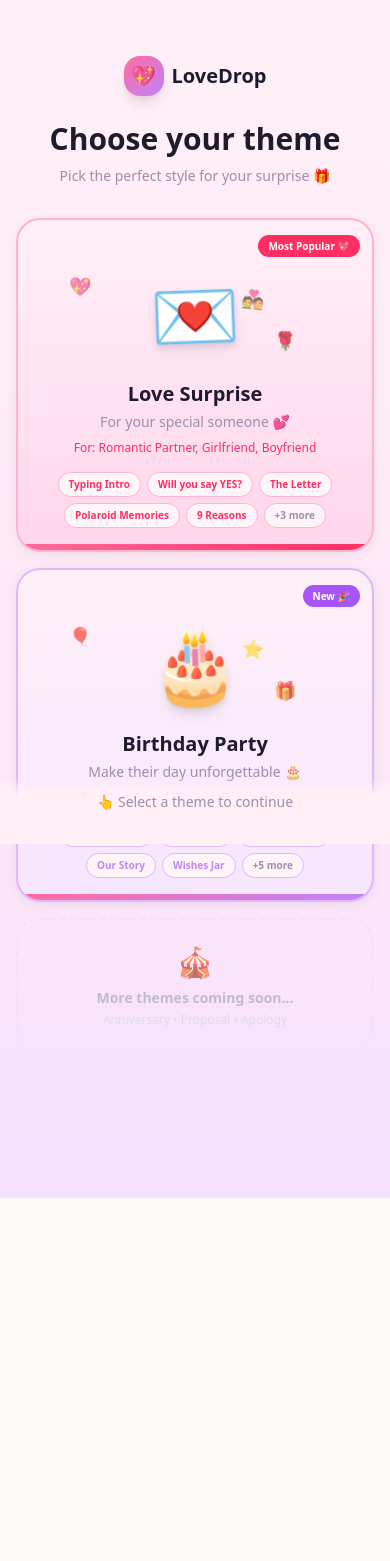
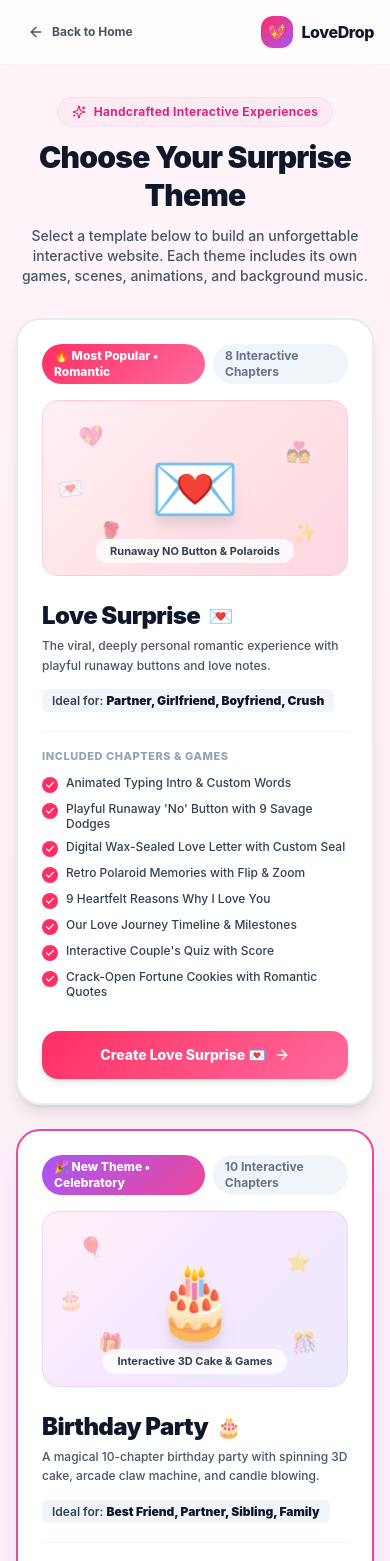
Before and after one commit to pardeep87010/LoveDrop, a Next.js app: page /create in a window 390 px wide. Shown: the top 1561 px of the page. Before the commit the page ends 1198 px from the top, so only its background shows below. Built offline with nearby package versions, Linux system fonts and the light colour scheme; no server answers; a web font is replaced by a local one.

Commit message:
feat(desktop): make ThemeSelector 2-box responsive grid and constrain birthday template on desktop

```diff
--- a/components/ThemeSelector.tsx
+++ b/components/ThemeSelector.tsx
@@ -3,290 +3,360 @@
 import React, { useState } from "react";
 import { motion, AnimatePresence } from "framer-motion";
 import { useRouter } from "next/navigation";
-import { Heart, Gift, ArrowRight, Check } from "lucide-react";
+import Link from "next/link";
+import {
+  Heart,
+  Gift,
+  ArrowRight,
+  ArrowLeft,
+  Check,
+  Sparkles,
+  Cake,
+  Music,
+  Camera,
+  Layers,
+  Star,
+  Compass,
+} from "lucide-react";
 import { soundFx } from "@/lib/soundFx";
 
-// ─── Theme Definitions ────────────────────────────────────────────────────────
-const THEMES = [
+interface ThemeOption {
+  id: "love-surprise" | "birthday-party";
+  title: "Love Surprise" | "Birthday Party";
+  tagline: string;
+  badge: string;
+  badgeGradient: string;
+  accent: string;
+  accentLight: string;
+  glowColor: string;
+  route: string;
+  emoji: string;
+  previewDecorations: string[];
+  audience: string;
+  highlights: string[];
+  scenesCount: string;
+  primaryButtonText: string;
+}
+
+const THEME_OPTIONS: ThemeOption[] = [
   {
     id: "love-surprise",
-    name: "Love Surprise",
-    tagline: "For your special someone 💕",
+    title: "Love Surprise",
+    tagline: "The viral, deeply personal romantic experience with playful runaway buttons and love notes.",
+    badge: "🔥 Most Popular • Romantic",
+    badgeGradient: "linear-gradient(135deg, #FF2E63 0%, #FF6B9D 100%)",
+    accent: "#FF2E63",
+    accentLight: "#FFF0F4",
+    glowColor: "rgba(255, 46, 99, 0.25)",
+    route: "/create/love?theme=classic-romance",
     emoji: "💌",
-    scenes: ["Typing Intro", "Will you say YES?", "The Letter", "Polaroid Memories", "9 Reasons", "Our Story", "Quiz", "Fortune Cookies"],
-    gradient: "linear-gradient(135deg, #FF6B9D 0%, #FF2E63 100%)",
-    bgGradient: "linear-gradient(180deg, #FFF0F8 0%, #FFD6EC 100%)",
-    accentColor: "#FF2E63",
-    lightBg: "#FFF5F9",
-    border: "#FFB3CC",
-    badge: "Most Popular 💖",
-    badgeBg: "#FF2E63",
-    previewEmojis: ["💌", "💖", "🌹", "💑", "🥂", "✨"],
-    targetAudience: "Romantic Partner, Girlfriend, Boyfriend",
+    previewDecorations: ["💖", "🌹", "💑", "✨", "💌"],
+    audience: "Partner, Girlfriend, Boyfriend, Crush",
+    highlights: [
+      "Animated Typing Intro & Custom Words",
+      "Playful Runaway 'No' Button with 9 Savage Dodges",
+      "Digital Wax-Sealed Love Letter with Custom Seal",
+      "Retro Polaroid Memories with Flip & Zoom",
+      "9 Heartfelt Reasons Why I Love You",
+      "Our Love Journey Timeline & Milestones",
+      "Interactive Couple's Quiz with Score",
+      "Crack-Open Fortune Cookies with Romantic Quotes",
+    ],
+    scenesCount: "8 Interactive Chapters",
+    primaryButtonText: "Create Love Surprise 💌",
   },
   {
     id: "birthday-party",
-    name: "Birthday Party",
-    tagline: "Make their day unforgettable 🎂",
+    title: "Birthday Party",
+    tagline: "A magical 10-chapter birthday party with spinning 3D cake, arcade claw machine, and candle blowing.",
+    badge: "🎉 New Theme • Celebratory",
+    badgeGradient: "linear-gradient(135deg, #A855F7 0%, #EC4899 100%)",
+    accent: "#9333EA",
+    accentLight: "#FAF5FF",
+    glowColor: "rgba(168, 85, 247, 0.25)",
+    route: "/create/birthday",
     emoji: "🎂",
-    scenes: ["Birthday Cake", "The Letter", "Claw Machine", "Our Story", "Wishes Jar", "Photo Booth", "Our Places", "Our Date", "Our Song", "Blow Candles"],
-    gradient: "linear-gradient(135deg, #FF6B9D 0%, #C084FC 100%)",
-    bgGradient: "linear-gradient(180deg, #FFF0F8 0%, #F5E6FF 100%)",
-    accentColor: "#C084FC",
-    lightBg: "#FFF5F9",
-    border: "#DDB6FD",
-    badge: "New 🎉",
-    badgeBg: "#A855F7",
-    previewEmojis: ["🎂", "🎈", "🎁", "⭐", "🎊", "💜"],
-    targetAudience: "Best Friend, Partner, Family Member",
+    previewDecorations: ["🎈", "🎁", "⭐", "🎊", "🎂"],
+    audience: "Best Friend, Partner, Sibling, Family",
+    highlights: [
+      "Interactive 3D Spinning Birthday Cake",
+      "Heart-Stamped Envelope & Birthday Note",
+      "Playable Arcade Claw Machine Game",
+      "'Our Story' Chapter Book with Spiral Binding",
+      "Magical Wishing Jar with Rising Glowing Stars",
+      "Retro Photo Booth with Instant Photo Printing",
+      "Interactive Places Map with Heart Pins",
+      "Special Date Keepsake Calendar",
+      "Spinning Vinyl Record Player with Tonearm",
+      "Microphone Breath Blow / Hold to Blow Candles",
+    ],
+    scenesCount: "10 Interactive Chapters",
+    primaryButtonText: "Create Birthday Party 🎂",
   },
 ];
 
-// ─── Theme Card Component ─────────────────────────────────────────────────────
-function ThemeCard({
-  theme,
-  isSelected,
-  onSelect,
-}: {
-  theme: (typeof THEMES)[0];
-  isSelected: boolean;
-  onSelect: () => void;
-}) {
+export default function ThemeSelector() {
+  const router = useRouter();
+  const [hoveredTheme, setHoveredTheme] = useState<string | null>(null);
+  const [selectedTheme, setSelectedTheme] = useState<string>("birthday-party");
+
+  const handleSelectAndGo = (theme: ThemeOption) => {
+    soundFx.playPop();
+    setSelectedTheme(theme.id);
+    router.push(theme.route);
+  };
+
+  return (
+    <div
+      className="min-h-screen w-full flex flex-col justify-between selection:bg-pink-100 font-sans"
+      style={{
+        background:
+          "radial-gradient(circle at 50% 0%, #FFF5F9 0%, #FDF0F6 40%, #FAF0FB 100%)",
+      }}
+    >
+      {/* ── Top Header Navigation ─────────────────────────────────────────── */}
+      <header className="w-full border-b border-pink-100/60 bg-white/70 backdrop-blur-md sticky top-0 z-40">
+        <div className="max-w-6xl mx-auto px-4 sm:px-6 lg:px-8 h-16 flex items-center justify-between">
+          <Link
+            href="/"
+            className="inline-flex items-center gap-2 text-xs sm:text-sm font-bold text-slate-600 hover:text-rose-600 transition-colors py-2 px-3 rounded-full hover:bg-pink-50/60"
+          >
+            <ArrowLeft className="w-4 h-4" />
+            <span>Back to Home</span>
+          </Link>
+
+          <Link href="/" className="flex items-center gap-2">
+            <div
+              className="w-8 h-8 rounded-xl flex items-center justify-center text-white text-base shadow-sm"
+              style={{
+                background: "linear-gradient(135deg, #FF2E63 0%, #A855F7 100%)",
+              }}
+            >
+              💖
+            </div>
+            <span className="font-extrabold text-base sm:text-lg text-slate-900 tracking-tight">
+              LoveDrop
+            </span>
+          </Link>
+
+          <div className="text-xs font-semibold px-3 py-1 rounded-full bg-pink-100/60 text-pink-700 hidden sm:block">
+            Step 1: Choose Theme
+          </div>
+        </div>
+      </header>
+
+      {/* ── Main Content Container ────────────────────────────────────────── */}
+      <main className="flex-1 max-w-6xl w-full mx-auto px-4 sm:px-6 lg:px-8 py-8 sm:py-12 flex flex-col items-center">
+        {/* Title & Description */}
+        <motion.div
+          className="text-center max-w-2xl mx-auto mb-8 sm:mb-12"
+          initial={{ opacity: 0, y: -20 }}
+          animate={{ opacity: 1, y: 0 }}
+          transition={{ duration: 0.6 }}
+        >
+          <div className="inline-flex items-center gap-2 px-3.5 py-1.5 rounded-full bg-pink-100/70 border border-pink-200/50 mb-3 text-pink-600 text-xs font-bold tracking-wide">
+            <Sparkles className="w-3.5 h-3.5" /> Handcrafted Interactive Experiences
+          </div>
+
+          <h1 className="text-3xl sm:text-4xl lg:text-5xl font-black text-slate-900 tracking-tight leading-tight">
+            Choose Your Surprise Theme
+          </h1>
+
+          <p className="mt-3 text-sm sm:text-base text-slate-600 font-medium">
+            Select a template below to build an unforgettable interactive website.
+            Each theme includes its own games, scenes, animations, and background music.
+          </p>
+        </motion.div>
+
+        {/* ── 2-Column Responsive Grid (1 col on mobile, 2 col on tablet/desktop) ── */}
+        <div className="grid grid-cols-1 md:grid-cols-2 gap-6 lg:gap-8 w-full">
+          {THEME_OPTIONS.map((theme, idx) => {
+            const isHovered = hoveredTheme === theme.id;
+            const isSelected = selectedTheme === theme.id;
+
             return (
               <motion.div
-      onClick={onSelect}
-      className="relative rounded-3xl overflow-hidden cursor-pointer transition-all"
+                key={theme.id}
+                onMouseEnter={() => setHoveredTheme(theme.id)}
+                onMouseLeave={() => setHoveredTheme(null)}
+                onClick={() => setSelectedTheme(theme.id)}
+                initial={{ opacity: 0, y: 30 }}
+                animate={{ opacity: 1, y: 0 }}
+                transition={{ duration: 0.5, delay: idx * 0.1 }}
+                className={`relative rounded-3xl bg-white border-2 transition-all duration-300 flex flex-col justify-between overflow-hidden cursor-pointer ${
+                  isSelected
+                    ? "border-pink-500 shadow-2xl"
+                    : "border-slate-200/80 hover:border-pink-300 shadow-lg hover:shadow-xl"
+                }`}
                 style={{
-        border: `2px solid ${isSelected ? theme.accentColor : theme.border}`,
-        background: theme.bgGradient,
-        boxShadow: isSelected ? `0 8px 32px ${theme.accentColor}40` : "0 2px 12px rgba(0,0,0,0.06)",
+                  boxShadow: isSelected
+                    ? `0 20px 40px -15px ${theme.glowColor}`
+                    : undefined,
                 }}
-      whileHover={{ scale: 1.02, y: -2 }}
-      whileTap={{ scale: 0.98 }}
-      initial={{ opacity: 0, y: 20 }}
-      animate={{ opacity: 1, y: 0 }}
               >
-      {/* Badge */}
-      <div className="absolute top-3 right-3 z-10">
-        <span className="px-2.5 py-1 rounded-full text-[10px] font-extrabold text-white"
-          style={{ background: theme.badgeBg }}>
+                {/* Top Badge */}
+                <div className="p-6 sm:p-7 pb-4">
+                  <div className="flex items-center justify-between gap-2 mb-4">
+                    <span
+                      className="px-3 py-1 rounded-full text-xs font-extrabold text-white shadow-xs"
+                      style={{ background: theme.badgeGradient }}
+                    >
                       {theme.badge}
+                    </span>
+
+                    <span className="text-xs font-bold text-slate-500 bg-slate-100 px-3 py-1 rounded-full">
+                      {theme.scenesCount}
                     </span>
                   </div>
 
-      {/* Selected indicator */}
-      <AnimatePresence>
-        {isSelected && (
+                  {/* Visual Preview Box */}
+                  <div
+                    className="relative h-44 sm:h-52 rounded-2xl flex items-center justify-center overflow-hidden mb-6 border"
+                    style={{
+                      background:
+                        theme.id === "birthday-party"
+                          ? "linear-gradient(135deg, #FFF0F8 0%, #F5E8FF 50%, #EDE9FE 100%)"
+                          : "linear-gradient(135deg, #FFF0F4 0%, #FFE4E8 50%, #FED7E2 100%)",
+                      borderColor:
+                        theme.id === "birthday-party" ? "#E9D5FF" : "#FECDD3",
+                    }}
+                  >
+                    {/* Floating ambient emojis */}
+                    {theme.previewDecorations.map((deco, i) => (
                       <motion.div
-            initial={{ scale: 0, opacity: 0 }}
-            animate={{ scale: 1, opacity: 1 }}
-            exit={{ scale: 0, opacity: 0 }}
-            className="absolute top-3 left-3 z-10 w-7 h-7 rounded-full flex items-center justify-center text-white"
-            style={{ background: theme.accentColor }}
+                        key={i}
+                        className="absolute text-xl sm:text-2xl select-none pointer-events-none opacity-40"
+                        style={{
+                          top: `${[15, 65, 20, 70, 45][i]}%`,
+                          left: `${[12, 18, 80, 82, 5][i]}%`,
+                        }}
+                        animate={{
+                          y: [-5, 5, -5],
+                          rotate: [-8, 8, -8],
+                        }}
+                        transition={{
+                          duration: 3 + i * 0.5,
+                          repeat: Infinity,
+                          ease: "easeInOut",
+                          delay: i * 0.3,
+                        }}
                       >
-            <Check className="w-4 h-4" strokeWidth={3} />
+                        {deco}
                       </motion.div>
-        )}
-      </AnimatePresence>
+                    ))}
 
-      {/* Preview area */}
-      <div className="pt-10 pb-4 px-5 flex flex-col items-center">
-        {/* Floating emoji animation */}
-        <div className="relative h-28 w-full flex items-center justify-center mb-2">
+                    {/* Central Hero Emoji / Illustration */}
                     <motion.div
-            className="text-[72px] leading-none drop-shadow-lg"
-            animate={{ y: [-4, 4, -4], rotate: [-3, 3, -3] }}
-            transition={{ duration: 3, repeat: Infinity, ease: "easeInOut" }}
+                      className="relative z-10 text-7xl sm:text-8xl select-none drop-shadow-xl"
+                      animate={
+                        theme.id === "birthday-party"
+                          ? { rotateY: [0, 360], scale: isHovered ? 1.08 : 1 }
+                          : { scale: [1, 1.08, 1] }
+                      }
+                      transition={
+                        theme.id === "birthday-party"
+                          ? {
+                              rotateY: { duration: 10, repeat: Infinity, ease: "linear" },
+                              scale: { duration: 0.3 },
+                            }
+                          : { duration: 2, repeat: Infinity, ease: "easeInOut" }
+                      }
                     >
                       {theme.emoji}
                     </motion.div>
 
-          {/* Orbiting emojis */}
-          {theme.previewEmojis.slice(1, 4).map((e, i) => (
-            <motion.div
-              key={i}
-              className="absolute text-lg"
-              style={{
-                top: `${[10, 60, 20][i]}%`,
-                left: `${[10, 75, 65][i]}%`,
-                opacity: 0.7,
-              }}
-              animate={{
-                y: [-3, 3, -3],
-                rotate: [-8, 8, -8],
-              }}
-              transition={{
-                duration: 2.5 + i * 0.5,
-                repeat: Infinity,
-                delay: i * 0.4,
-              }}
-            >
-              {e}
-            </motion.div>
-          ))}
-        </div>
-
-        {/* Theme name & tagline */}
-        <h3 className="text-xl font-black text-center" style={{ color: "#1E1B2E" }}>
-          {theme.name}
-        </h3>
-        <p className="text-sm text-center mt-1" style={{ color: "#9B8FAB" }}>
-          {theme.tagline}
-        </p>
-
-        {/* Target audience */}
-        <p className="text-xs text-center mt-2 font-medium px-4" style={{ color: theme.accentColor }}>
-          For: {theme.targetAudience}
-        </p>
-
-        {/* Scene chips */}
-        <div className="flex flex-wrap justify-center gap-1.5 mt-4">
-          {theme.scenes.slice(0, 5).map((scene, i) => (
-            <span
-              key={i}
-              className="px-2.5 py-1 rounded-full text-[10px] font-bold"
-              style={{ background: theme.lightBg, color: theme.accentColor, border: `1px solid ${theme.border}` }}
-            >
-              {scene}
-            </span>
-          ))}
-          {theme.scenes.length > 5 && (
-            <span
-              className="px-2.5 py-1 rounded-full text-[10px] font-bold"
-              style={{ background: theme.lightBg, color: "#9B8FAB", border: `1px solid ${theme.border}` }}
-            >
-              +{theme.scenes.length - 5} more
-            </span>
-          )}
+                    {/* Pill label on preview */}
+                    <div className="absolute bottom-3 px-3.5 py-1 rounded-full bg-white/80 backdrop-blur-xs text-[11px] font-bold text-slate-700 shadow-xs">
+                      {theme.id === "birthday-party"
+                        ? "Interactive 3D Cake & Games"
+                        : "Runaway NO Button & Polaroids"}
                     </div>
                   </div>
 
-      {/* Bottom gradient bar */}
-      <div className="h-1.5 w-full" style={{ background: theme.gradient }} />
+                  {/* Title & Tagline */}
+                  <div className="space-y-1 mb-3">
+                    <h2 className="text-2xl sm:text-3xl font-black text-slate-900 tracking-tight flex items-center gap-2">
+                      <span>{theme.title}</span>
+                      <span className="text-xl sm:text-2xl">{theme.emoji}</span>
+                    </h2>
+                    <p className="text-xs sm:text-sm text-slate-600 leading-relaxed font-medium">
+                      {theme.tagline}
+                    </p>
+                  </div>
+
+                  {/* Audience Chip */}
+                  <div className="mb-5 inline-block">
+                    <span className="text-xs font-semibold px-2.5 py-1 rounded-md bg-slate-100 text-slate-700">
+                      Ideal for:{" "}
+                      <strong className="text-slate-900">{theme.audience}</strong>
+                    </span>
+                  </div>
+
+                  {/* Highlights Checklist (2 columns on tablet/desktop) */}
+                  <div className="border-t border-slate-100 pt-4 mb-4">
+                    <p className="text-[11px] uppercase tracking-wider font-extrabold text-slate-400 mb-2.5">
+                      Included Chapters & Games
+                    </p>
+                    <div className="grid grid-cols-1 sm:grid-cols-2 gap-2">
+                      {theme.highlights.map((highlight, hIdx) => (
+                        <div
+                          key={hIdx}
+                          className="flex items-start gap-2 text-xs text-slate-700"
+                        >
+                          <div
+                            className="w-4 h-4 rounded-full flex items-center justify-center text-white shrink-0 mt-0.5"
+                            style={{
+                              background:
+                                theme.id === "birthday-party" ? "#A855F7" : "#FF2E63",
+                            }}
+                          >
+                            <Check className="w-2.5 h-2.5" strokeWidth={3} />
+                          </div>
+                          <span className="font-medium leading-tight">{highlight}</span>
+                        </div>
+                      ))}
+                    </div>
+                  </div>
+                </div>
+
+                {/* Bottom Card Action Button */}
+                <div className="p-6 sm:p-7 pt-0 mt-auto">
+                  <motion.button
+                    type="button"
+                    onClick={(e) => {
+                      e.stopPropagation();
+                      handleSelectAndGo(theme);
+                    }}
+                    className="w-full py-3.5 sm:py-4 px-6 rounded-2xl text-white font-extrabold text-sm sm:text-base flex items-center justify-center gap-2 shadow-md transition-all cursor-pointer"
+                    style={{
+                      background: theme.badgeGradient,
+                    }}
+                    whileHover={{ scale: 1.02 }}
+                    whileTap={{ scale: 0.98 }}
+                  >
+                    <span>{theme.primaryButtonText}</span>
+                    <ArrowRight className="w-4 h-4 sm:w-5 sm:h-5" />
+                  </motion.button>
+                </div>
               </motion.div>
             );
-}
-
-// ─── Main ThemeSelector Component ────────────────────────────────────────────
-export default function ThemeSelector() {
-  const router = useRouter();
-  const [selectedTheme, setSelectedTheme] = useState<string | null>(null);
-
-  const handleSelect = (themeId: string) => {
-    soundFx.playPop();
-    setSelectedTheme(themeId);
-  };
-
-  const handleContinue = () => {
-    if (!selectedTheme) return;
-    soundFx.playPop();
-    if (selectedTheme === "birthday-party") {
-      router.push("/create/birthday");
-    } else {
-      router.push("/create/love?theme=classic-romance");
-    }
-  };
-
-  return (
-    <div
-      className="min-h-screen flex flex-col"
-      style={{ background: "linear-gradient(180deg, #FFF0F8 0%, #FDE8F5 60%, #F5E0FF 100%)" }}
-    >
-      {/* Header */}
-      <motion.div
-        className="text-center px-6 pt-14 pb-8"
-        initial={{ opacity: 0, y: -20 }}
-        animate={{ opacity: 1, y: 0 }}
-        transition={{ duration: 0.7 }}
-      >
-        {/* Logo */}
-        <div className="flex items-center justify-center gap-2 mb-6">
-          <div className="w-10 h-10 rounded-2xl flex items-center justify-center text-white text-xl shadow-lg"
-            style={{ background: "linear-gradient(135deg, #FF6B9D, #C084FC)" }}>
-            💖
-          </div>
-          <span className="font-black text-xl" style={{ color: "#1E1B2E" }}>LoveDrop</span>
+          })}
         </div>
 
-        <h1 className="text-3xl font-black leading-tight" style={{ color: "#1E1B2E" }}>
-          Choose your theme
-        </h1>
-        <p className="text-sm mt-2 font-medium" style={{ color: "#9B8FAB" }}>
-          Pick the perfect style for your surprise 🎁
-        </p>
-      </motion.div>
-
-      {/* Theme Cards */}
-      <div className="flex-1 px-4 space-y-4 pb-36">
-        {THEMES.map((theme, i) => (
-          <motion.div
-            key={theme.id}
-            initial={{ opacity: 0, y: 30 }}
-            animate={{ opacity: 1, y: 0 }}
-            transition={{ delay: 0.1 + i * 0.15 }}
-          >
-            <ThemeCard
-              theme={theme}
-              isSelected={selectedTheme === theme.id}
-              onSelect={() => handleSelect(theme.id)}
-            />
-          </motion.div>
-        ))}
-
-        {/* Coming soon placeholder */}
-        <motion.div
-          className="rounded-3xl border-2 border-dashed p-6 text-center opacity-60"
-          style={{ borderColor: "#E5E7EB" }}
-          initial={{ opacity: 0 }} animate={{ opacity: 0.6 }}
-          transition={{ delay: 0.5 }}
-        >
-          <p className="text-3xl mb-2">🎪</p>
-          <p className="font-bold text-sm text-gray-400">More themes coming soon...</p>
-          <p className="text-xs text-gray-300 mt-1">Anniversary • Proposal • Apology</p>
-        </motion.div>
-      </div>
-
-      {/* CTA Button */}
-      <div className="fixed bottom-0 left-0 right-0 px-4 pb-8 pt-4"
-        style={{ background: "linear-gradient(0deg, rgba(255,240,248,1) 70%, transparent 100%)" }}>
-        <AnimatePresence>
-          {selectedTheme && (
-            <motion.div
-              initial={{ opacity: 0, y: 20, scale: 0.95 }}
-              animate={{ opacity: 1, y: 0, scale: 1 }}
-              exit={{ opacity: 0, y: 10 }}
-            >
-              <motion.button
-                onClick={handleContinue}
-                className="w-full py-4.5 rounded-2xl text-white font-extrabold text-lg shadow-xl flex items-center justify-center gap-3"
-                style={{
-                  background: selectedTheme === "birthday-party"
-                    ? "linear-gradient(135deg, #FF6B9D 0%, #C084FC 100%)"
-                    : "linear-gradient(135deg, #FF6B9D 0%, #FF2E63 100%)",
-                  paddingTop: "1.125rem",
-                  paddingBottom: "1.125rem",
-                }}
-                whileHover={{ scale: 1.02 }}
-                whileTap={{ scale: 0.97 }}
-              >
-                <span>
-                  {THEMES.find((t) => t.id === selectedTheme)?.emoji}{" "}
-                  Create {THEMES.find((t) => t.id === selectedTheme)?.name}
-                </span>
-                <ArrowRight className="w-5 h-5" />
-              </motion.button>
-            </motion.div>
-          )}
-        </AnimatePresence>
-
-        {!selectedTheme && (
-          <div className="text-center">
-            <p className="text-sm font-medium" style={{ color: "#9B8FAB" }}>
-              👆 Select a theme to continue
+        {/* Coming Soon Footer Note */}
+        <div className="mt-10 sm:mt-14 text-center">
+          <p className="text-xs sm:text-sm text-slate-500 font-medium">
+            Looking for something else? More themes (Anniversary, Apology & Long Distance) are coming soon!
           </p>
         </div>
-        )}
-      </div>
+      </main>
+
+      {/* ── Footer ────────────────────────────────────────────────────────── */}
+      <footer className="w-full py-6 border-t border-pink-100/80 bg-white/50 text-center">
+        <p className="text-xs text-slate-400">
+          © {new Date().getFullYear()} LoveDrop™ • Handcrafted with love
+        </p>
+      </footer>
     </div>
   );
 }
```
Also changed, not shown: components/birthday/BirthdayCreatorWizard.tsx (+6 -2 lines), components/birthday/BirthdayTemplate.tsx (+14 -5 lines). Lines whose indentation alone changed are shown as unchanged.
